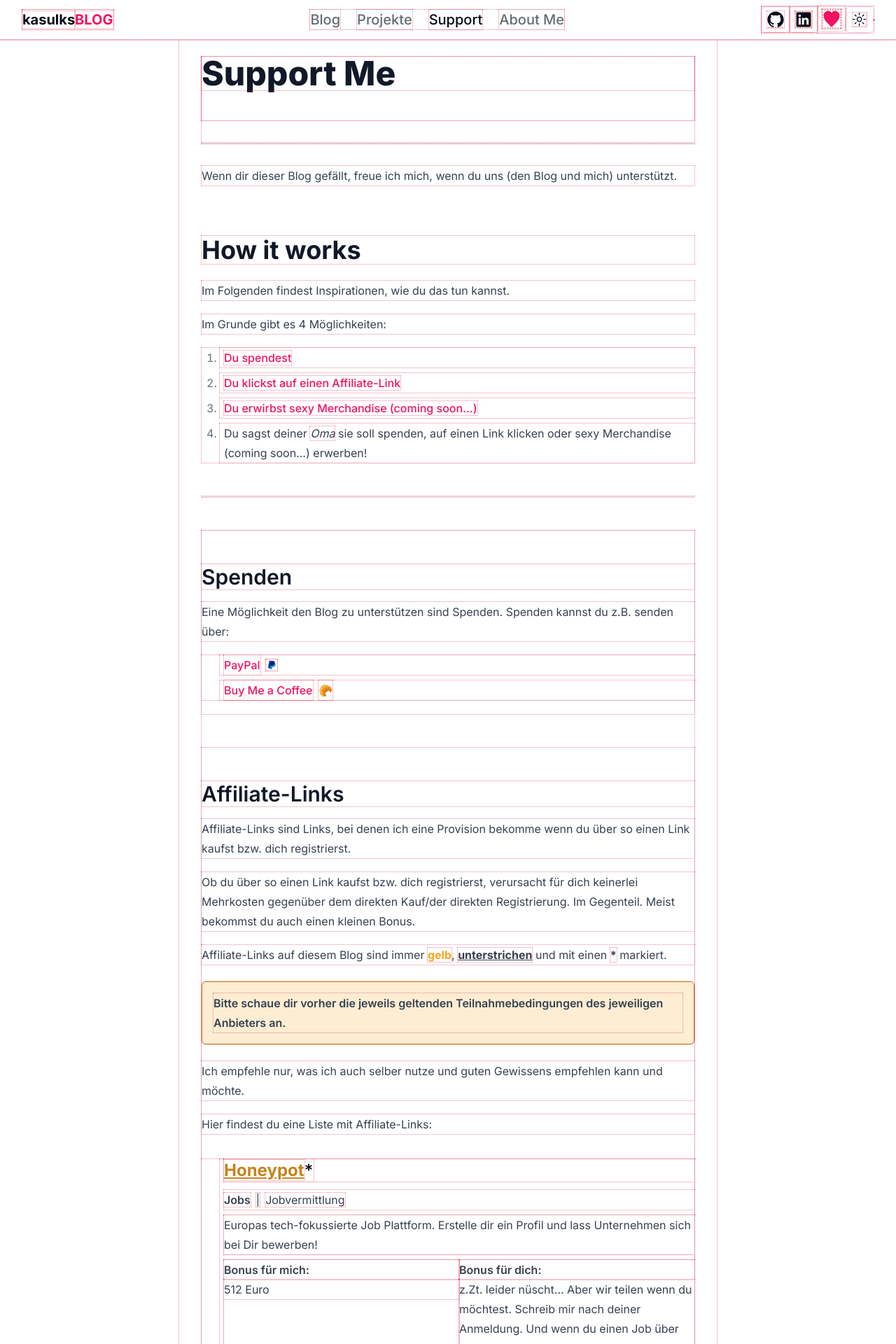
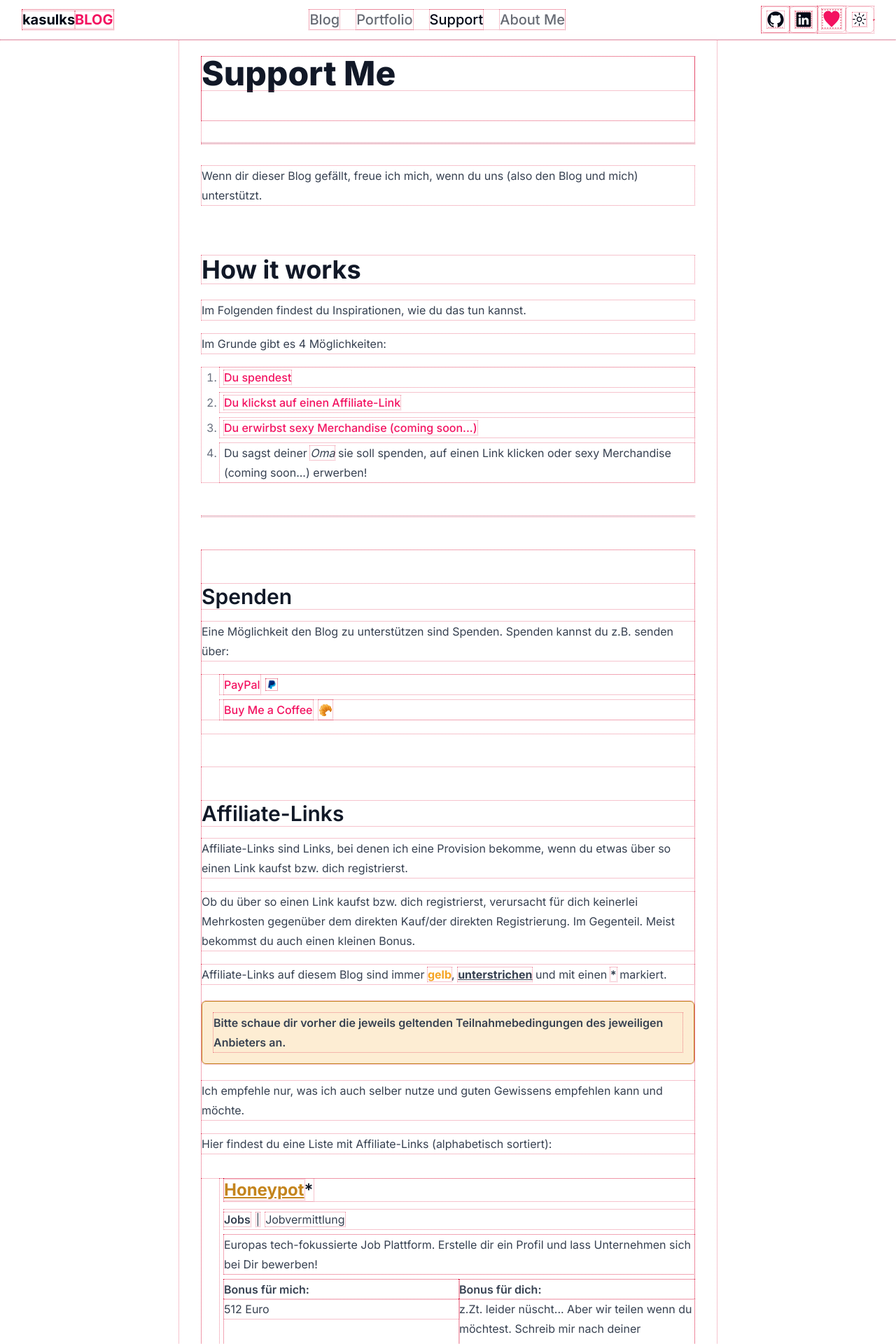
Before and after one commit to kasulk/blog, a Next.js app: page /support in a window 1280 px wide. Shown: the top 1920 px of the page at 70% size. Built offline with nearby package versions, Linux system fonts and the light colour scheme.

Commit message:
rename projects page to portfolio; update support page

```diff
--- a/src/app/projekte/page.tsx
+++ b/src/app/portfolio/page.tsx
@@ -7,11 +7,11 @@ export const metadata: Metadata = {
   description: "Hier findest du eine Auswahl meiner Web-Projekte",
 };
 
-export default function ProjectsPage() {
+export default function PortfolioPage() {
   return (
     <>
       <PageHeader className="text-muted-foreground/80">
-        Meine Projekte
+        Mein Portfolio
       </PageHeader>
 
       <H2 className="text-muted-foreground/80">🏗 coming soon... 🏗</H2>
--- a/src/app/support/page.tsx
+++ b/src/app/support/page.tsx
@@ -18,12 +18,12 @@ export default function SupportPage() {
       <PageHeader>Support Me</PageHeader>
 
       <p>
-        Wenn dir dieser Blog gefällt, freue ich mich, wenn du uns (den Blog und
-        mich) unterstützt.
+        Wenn dir dieser Blog gefällt, freue ich mich, wenn du uns (also den Blog
+        und mich) unterstützt.
       </p>
 
       <H2>How it works</H2>
-      <p>Im Folgenden findest Inspirationen, wie du das tun kannst.</p>
+      <p>Im Folgenden findest du Inspirationen, wie du das tun kannst.</p>
       <p>Im Grunde gibt es 4 Möglichkeiten:</p>
       <ol>
         <li>
--- a/src/components/SupportPage/SupportAffiliateSection.tsx
+++ b/src/components/SupportPage/SupportAffiliateSection.tsx
@@ -7,8 +7,8 @@ export function SupportAffiliateSection() {
       <H3>Affiliate-Links</H3>
 
       <p>
-        Affiliate-Links sind Links, bei denen ich eine Provision bekomme wenn du
-        über so einen Link kaufst bzw. dich registrierst.
+        Affiliate-Links sind Links, bei denen ich eine Provision bekomme, wenn
+        du etwas über so einen Link kaufst bzw. dich registrierst.
       </p>
       <p>
         Ob du über so einen Link kaufst bzw. dich registrierst, verursacht für
@@ -30,7 +30,9 @@ export function SupportAffiliateSection() {
         empfehlen kann und möchte.
       </p>
 
-      <p>Hier findest du eine Liste mit Affiliate-Links:</p>
+      <p>
+        Hier findest du eine Liste mit Affiliate-Links (alphabetisch sortiert):
+      </p>
       <AffiliateLinkList />
     </section>
   );
--- a/src/config/site.ts
+++ b/src/config/site.ts
@@ -5,7 +5,7 @@ export const siteConfig = {
   url: "https://kasulks-blog.vercel.app",
   description: "Hier findest du Geschwafel über Finanzen, Coden & Motivation",
   owner: "Daniel Kaser",
-  pages: ["blog", "projekte", "support", "aboutMe"],
+  pages: ["blog", "portfolio", "support", "aboutMe"],
   dir: {
     blogs: "src/content/blogs",
     blogImages: "/img/blogs",
```
